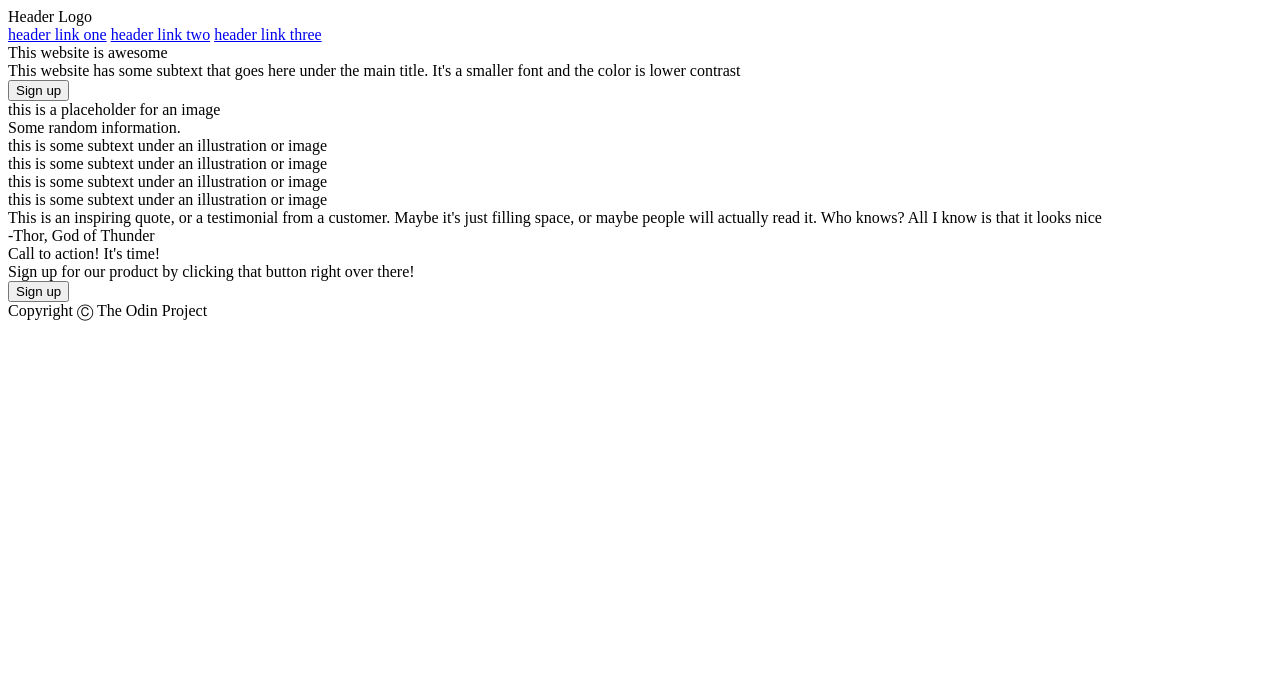
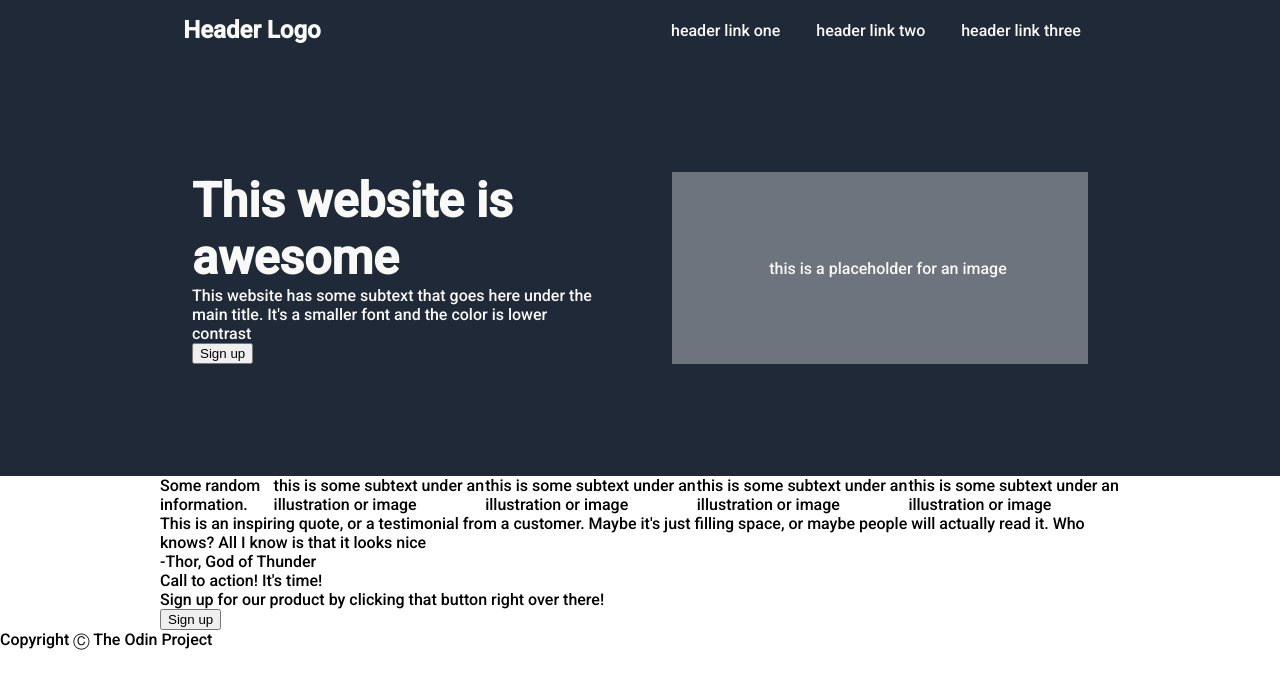
Before and after one commit to daveit86/odin-landingpage, a plain HTML site: page index.html in a window 1280 px wide. Drawn offline with Linux system fonts and the light colour scheme.

Commit message:
Adds style for header and section1

```diff
--- a/index.html
+++ b/index.html
@@ -8,7 +8,7 @@
     <title>Landing page</title>
 </head>
 <body>
-    <header id="header">
+    <header id="header" class="dark-back flex">
         <div id="header-logo">Header Logo</div>
         <div id="header-links">
             <a href="#"><label>header link one</label></a>
@@ -16,7 +16,7 @@
             <a href="#"><label>header link three</label></a>
         </div>
     </header>
-    <div id="section1" class="page-section flex">
+    <div id="section1" class="page-section flex dark-back">
         <div id="left-side">
             <div id="main-text">This website is awesome</div>
             <div id="subtext">This website has some subtext that goes here under the main title. It's a smaller font and the color is lower contrast</div>
--- a/style.css
+++ b/style.css
@@ -0,0 +1,69 @@
+@import url('https://fonts.googleapis.com/css2?family=Roboto:wght@100;500&display=swap');
+
+body{
+    display: flex;
+    font-family: 'Roboto', sans-serif;
+    flex-direction: column;
+    justify-items: center;
+    margin: 0px;
+}
+
+.flex{
+    display: flex;
+}
+
+.dark-back{
+    background-color: #1F2937;
+    color: #F9FAF8;
+}
+
+#main-text{
+    font-size: 48px ;
+    font-weight:bolder;
+}
+
+#header-links a{
+    text-decoration: none;
+    color:inherit;
+    margin:1em;
+}
+
+#header{
+    padding:1em;
+    justify-content: space-around;
+    align-items: center;
+}
+
+#header-logo{
+    font-size: 24px;
+    font-weight: bold;
+}
+
+#section1{
+    justify-content: center;
+    height: 26em;
+    align-items: center;
+}
+
+.page-section{
+    padding-left:10em;
+    padding-right: 10em;
+}
+
+#left-side{
+    margin: 2em;
+    width: 50%;
+    padding-right: 1em;
+}
+
+#right-side
+{
+    width: 50%;
+    height: 12em;
+    display: flex;
+    justify-content: center;
+    align-items: center;
+    background-color: #6d747d;
+    margin: 2em;
+    padding-left: 1em;
+}
```
